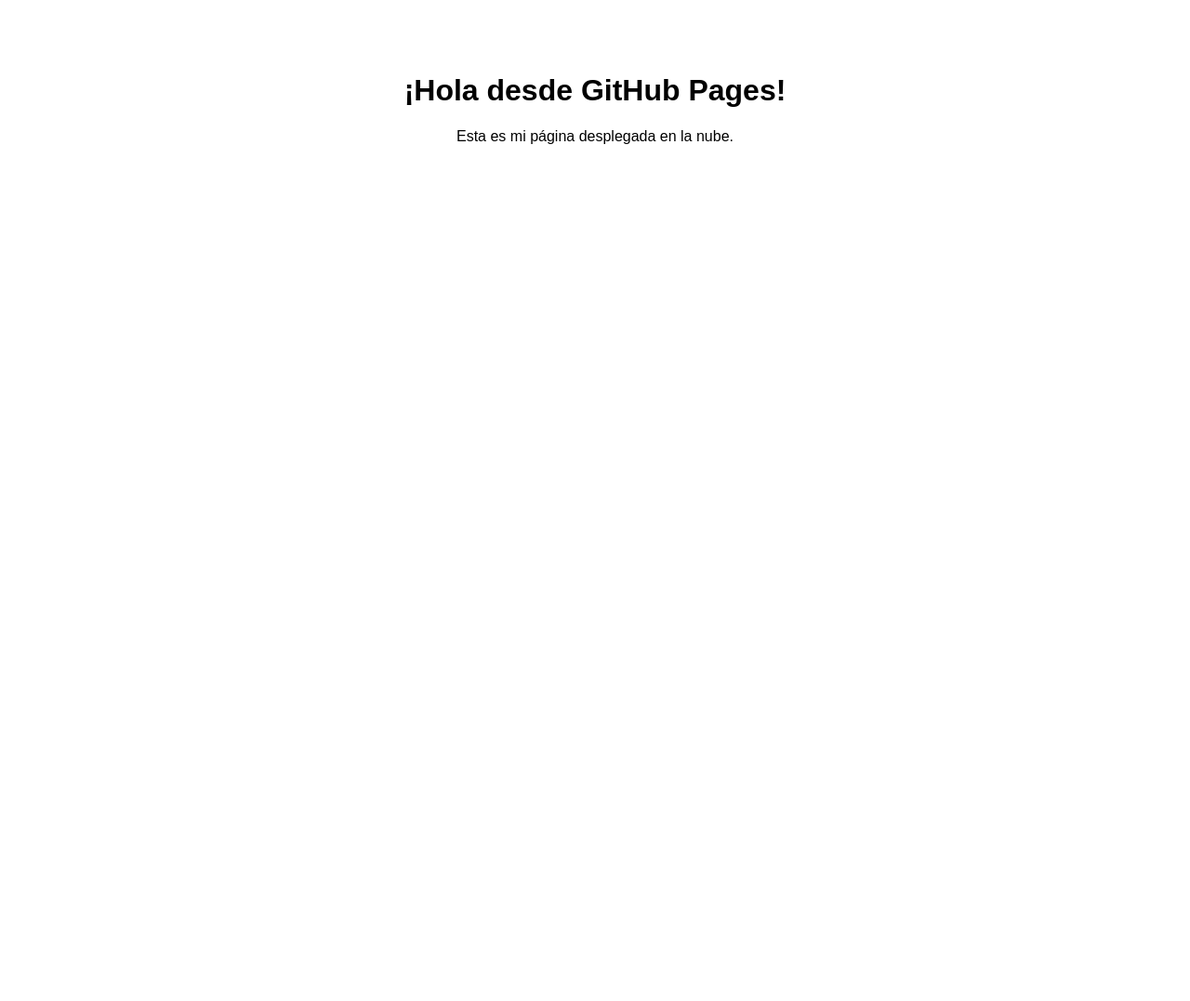
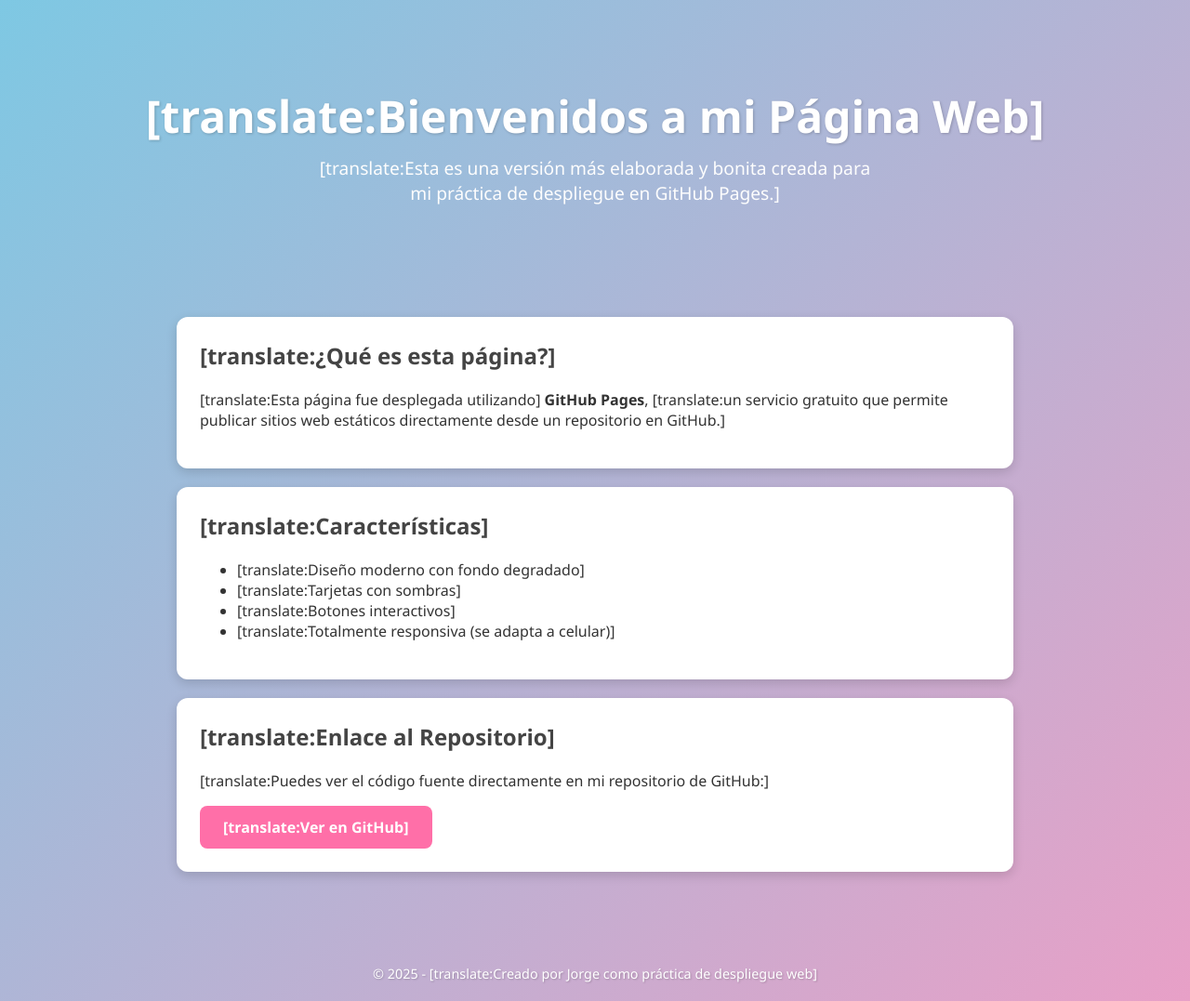
Before and after one commit to Jrobles09/practica-web-github-pages, a plain HTML site: page index.html in a window 1280 px wide. Shown: the whole page at 93% size. Before the commit the page ends 800 px from the top, so only its background shows below. Drawn offline with Linux system fonts and the light colour scheme.

Commit message:
Update index.html

```diff
--- a/index.html
+++ b/index.html
@@ -1,17 +1,101 @@
 <!DOCTYPE html>
 <html lang="es">
 <head>
-    <title>Mi primera página en la nube</title>
-    <style>
-        body {
-            font-family: Arial, sans-serif;
-            text-align: center;
-            padding: 50px;
-        }
-    </style>
+<meta charset="UTF-8">
+<meta name="viewport" content="width=device-width, initial-scale=1.0">
+<title>[translate:Mi Página en GitHub Pages]</title>
+<style>
+body {
+margin: 0;
+padding: 0;
+font-family: "Segoe UI", Arial, sans-serif;
+background: linear-gradient(135deg, #7ec8e3, #e8a0c7);
+color: #333;
+}
+header {
+text-align: center;
+padding: 60px 20px;
+}
+h1 {
+font-size: 3rem;
+margin-bottom: 10px;
+color: white;
+text-shadow: 1px 1px 3px rgba(0,0,0,0.2);
+}
+p.subtitle {
+font-size: 1.2rem;
+color: #fdfdfd;
+max-width: 600px;
+margin: 0 auto;
+}
+.container {
+max-width: 900px;
+margin: 40px auto;
+padding: 20px;
+}
+.card {
+background: white;
+border-radius: 12px;
+padding: 25px;
+margin-bottom: 20px;
+box-shadow: 0 4px 12px rgba(0,0,0,0.15);
+}
+.card h2 {
+margin-top: 0;
+color: #444;
+}
+.btn {
+display: inline-block;
+background: #ff6fa8;
+color: white;
+padding: 12px 25px;
+border-radius: 8px;
+text-decoration: none;
+font-weight: bold;
+transition: 0.3s;
+}
+.btn:hover {
+background: #ff4f90;
+}
+footer {
+text-align: center;
+padding: 20px;
+margin-top: 40px;
+color: white;
+font-size: 0.9rem;
+text-shadow: 1px 1px 2px rgba(0,0,0,0.2);
+}
+</style>
 </head>
 <body>
-    <h1>¡Hola desde GitHub Pages!</h1>
-    <p>Esta es mi página desplegada en la nube.</p>
+<header>
+<h1>[translate:Bienvenidos a mi Página Web]</h1>
+<p class="subtitle">[translate:Esta es una versión más elaborada y bonita creada para mi práctica de despliegue en GitHub Pages.]</p>
+</header>
+<div class="container">
+<div class="card">
+<h2>[translate:¿Qué es esta página?]</h2>
+<p>[translate:Esta página fue desplegada utilizando] <b>GitHub Pages</b>, [translate:un servicio gratuito que permite publicar sitios web estáticos directamente desde un repositorio en GitHub.]</p>
+</div>
+<div class="card">
+<h2>[translate:Características]</h2>
+<ul>
+<li>[translate:Diseño moderno con fondo degradado]</li>
+<li>[translate:Tarjetas con sombras]</li>
+<li>[translate:Botones interactivos]</li>
+<li>[translate:Totalmente responsiva (se adapta a celular)]</li>
+</ul>
+</div>
+<div class="card">
+<h2>[translate:Enlace al Repositorio]</h2>
+<p>[translate:Puedes ver el código fuente directamente en mi repositorio de GitHub:]</p>
+<a class="btn" href="https://github.com/Jrobles09/practica-web-github-pages" target="_blank">
+[translate:Ver en GitHub]
+</a>
+</div>
+</div>
+<footer>
+© 2025 - [translate:Creado por Jorge como práctica de despliegue web]
+</footer>
 </body>
 </html>
```
